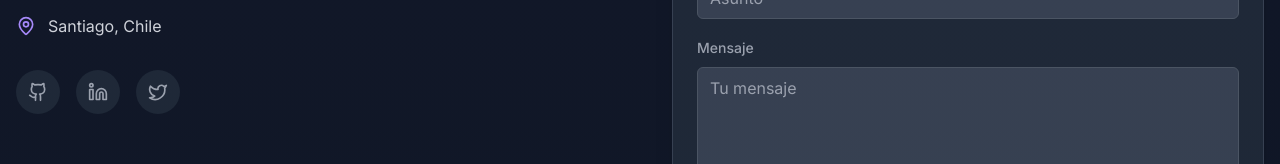
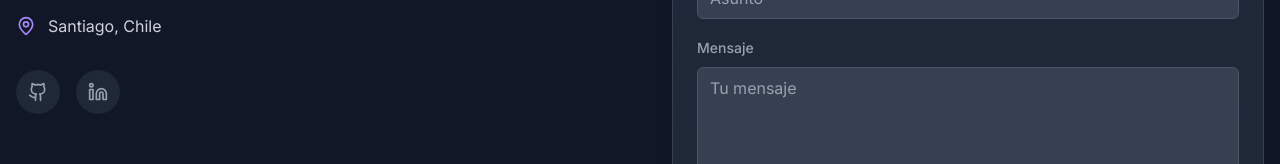
Before and after one commit to claudxfiles/cv, a Next.js app in the folder ai-engineer-portfolio/: page / in a window 1280 px wide. Shown: the part 10197-10361 px from the top of the page. Built offline with nearby package versions, Linux system fonts and the light colour scheme.

Commit message:
Fase 1: Configuración inicial del proyecto y fundamentos completa

```diff
--- a/ai-engineer-portfolio/src/components/sections/footer.tsx
+++ b/ai-engineer-portfolio/src/components/sections/footer.tsx
@@ -2,7 +2,7 @@ import type React from 'react';
 import { motion } from 'framer-motion';
 import { Button } from '@/components/ui/button';
 import { Card, CardContent } from '@/components/ui/card';
-import { Github, Linkedin, Twitter, Mail, MapPin, Phone } from 'lucide-react';
+import { Github, Linkedin, Mail, MapPin, Phone } from 'lucide-react';
 
 const Footer: React.FC = () => {
   return (
@@ -26,7 +26,7 @@ const Footer: React.FC = () => {
             <ul className="space-y-4">
               <li className="flex items-center gap-3">
                 <Mail className="h-5 w-5 text-violet-400" />
-                <a href="mailto:contact@aidev.com" className="hover:text-violet-400 transition-colors">
+                <a href="mailto:claudio.alcaman@gmail.com" className="hover:text-violet-400 transition-colors">
                   claudio.alcaman@gmail.com
                 </a>
               </li>
@@ -42,7 +42,7 @@ const Footer: React.FC = () => {
 
             <div className="flex gap-4">
               <motion.a
-                href="https://github.com"
+                href="https://github.com/claudxfiles"
                 target="_blank"
                 rel="noopener noreferrer"
                 whileHover={{ y: -5, color: '#fff' }}
@@ -51,22 +51,13 @@ const Footer: React.FC = () => {
                 <Github className="h-5 w-5" />
               </motion.a>
               <motion.a
-                href="https://linkedin.com"
+                href="https://www.linkedin.com/in/claudio-alcaman-morales-7b0653135/"
                 target="_blank"
                 rel="noopener noreferrer"
                 whileHover={{ y: -5, color: '#fff' }}
                 className="bg-gray-800 p-3 rounded-full text-gray-400 hover:text-white transition-colors"
               >
                 <Linkedin className="h-5 w-5" />
-              </motion.a>
-              <motion.a
-                href="https://twitter.com"
-                target="_blank"
-                rel="noopener noreferrer"
-                whileHover={{ y: -5, color: '#fff' }}
-                className="bg-gray-800 p-3 rounded-full text-gray-400 hover:text-white transition-colors"
-              >
-                <Twitter className="h-5 w-5" />
               </motion.a>
             </div>
           </motion.div>
--- a/ai-engineer-portfolio/src/components/ui/scroll-to-top.tsx
+++ b/ai-engineer-portfolio/src/components/ui/scroll-to-top.tsx
@@ -36,7 +36,7 @@ const ScrollToTop: React.FC = () => {
           transition={{ duration: 0.2 }}
           onClick={scrollToTop}
           className="fixed bottom-6 right-6 p-3 rounded-full bg-violet-600 text-white shadow-lg hover:bg-violet-700 focus:outline-none z-50"
-          aria-label="Scroll to top"
+          aria-label="Volver arriba"
           whileHover={{ scale: 1.1 }}
           whileTap={{ scale: 0.9 }}
         >
```
